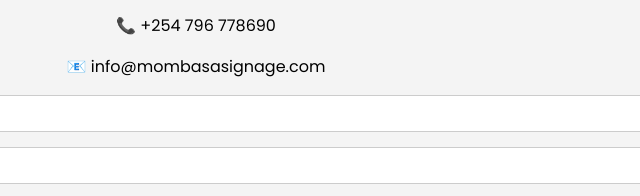
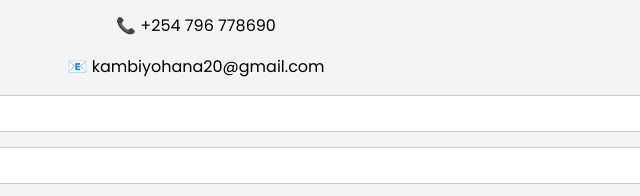
Before and after one commit to mrmoney5/mombasasignage, a plain HTML site: page index.html in a window 1280 px wide. Shown: the part 2903-3099 px from the top of the page, 444-1084 px from the left. Drawn offline with Linux system fonts and the light colour scheme.

Commit message:
Add files via upload

```diff
--- a/index.html
+++ b/index.html
@@ -315,7 +315,7 @@
     <h2>Contact Us</h2>
     <p>📍 Mombasa, Kenya - Guraya Kwa Sharif</p>
     <p>📞 +254 796 778690</p>
-    <p>📧 info@mombasasignage.com</p>
+    <p>📧 kambiyohana20@gmail.com</p>
 
     <form>
         <input type="text" placeholder="Your Name" required>
```
